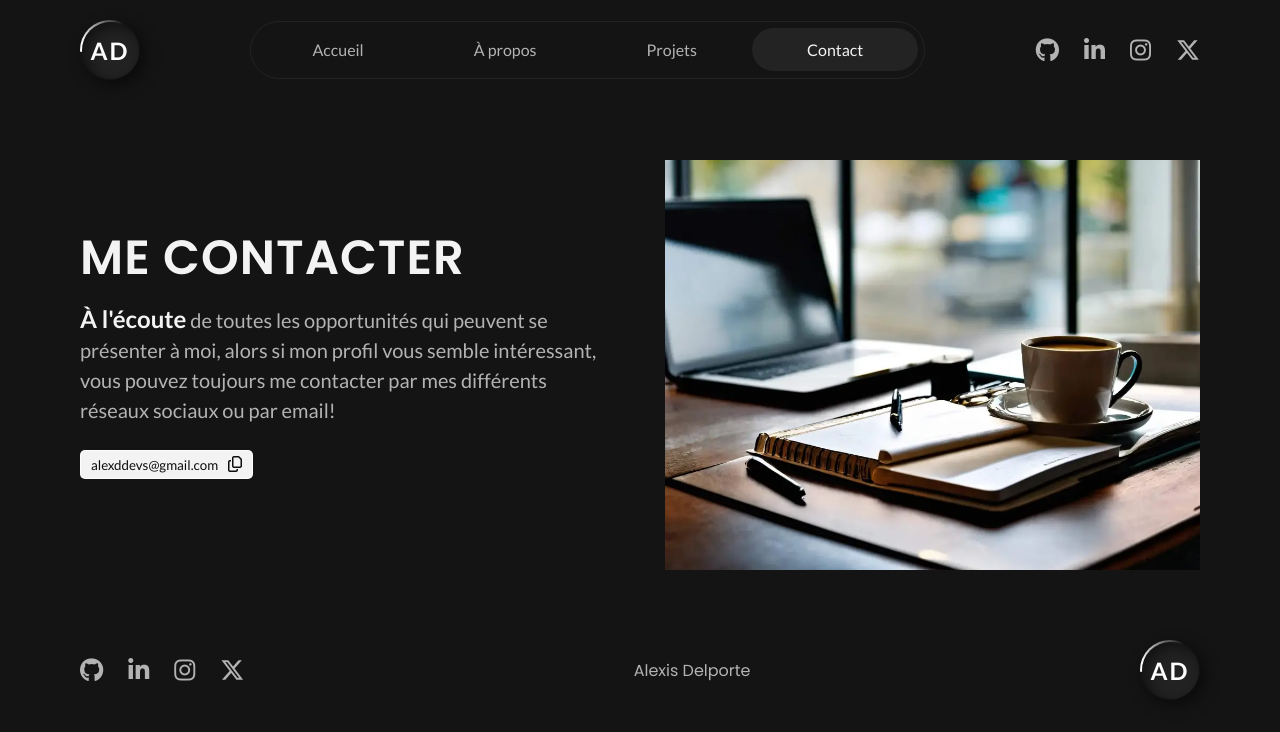
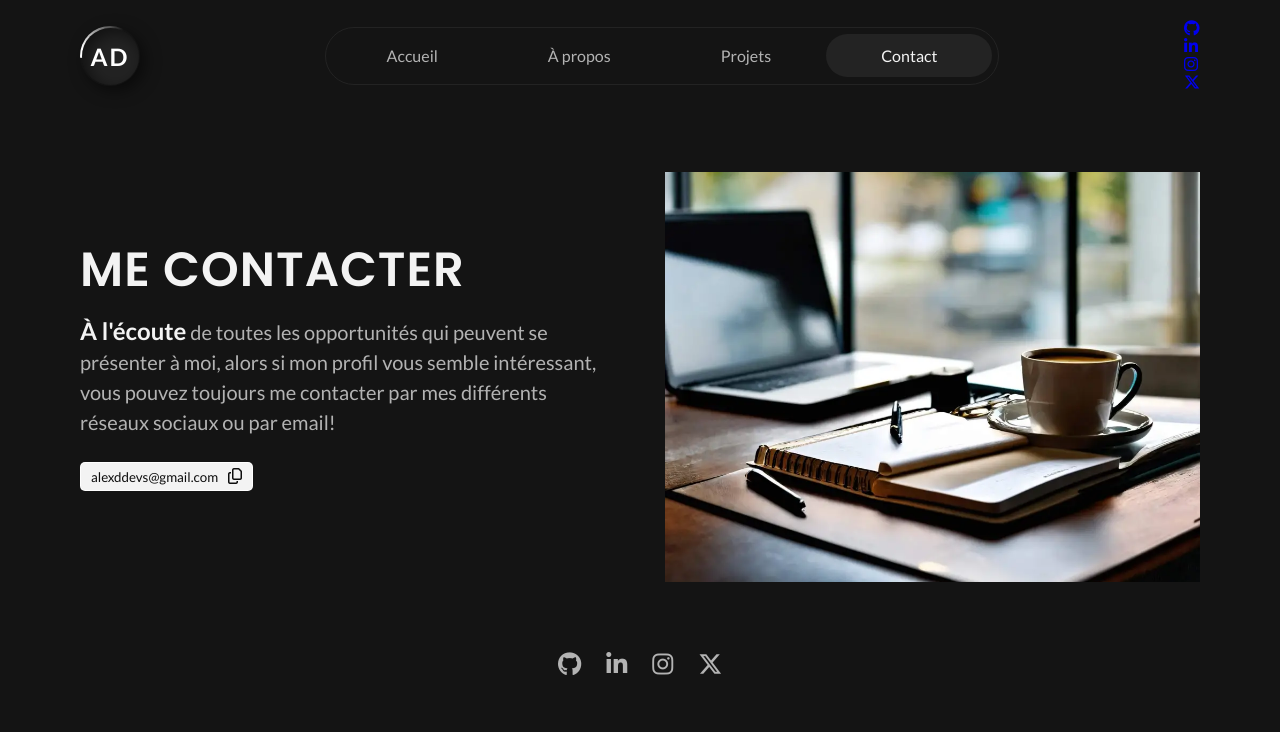
Before and after one commit to AlexDDevv/Portfolio-v3, a React (Vite) app: page /contact in a window 1280 px wide. Shown: the top 732 px of the page. Built offline with nearby package versions, Linux system fonts and the light colour scheme.

Commit message:
Remove link and logo in Footer and regroup scss files

```diff
--- a/src/assets/sass/components/footer/_footer.scss
+++ b/src/assets/sass/components/footer/_footer.scss
@@ -1,15 +1,19 @@
 .footer {
-    @include between;
-    gap: 25px;
+    @include center;
 
-    .link-portfolio {
-        color: $grayColor;
-        font-family: $titleFont;
-        transition: color 0.2s ease-in-out, transform 0.2s ease-in-out;
+    .social-list {
+        @include center;
+        gap: 25px;
 
-        &:hover {
-            color: white;
-            transform: scale(1.1);
+        .fa-brands {
+            color: $grayColor;
+            font-size: 24px;
+            transition: color 0.2s ease-in-out, transform 0.2s ease-in-out;
+
+            &:hover {
+                color: $white;
+                transform: scale(1.2);
+            }
         }
     }
 }
--- a/src/assets/sass/components/socialLink/_socialLink.scss
+++ /dev/null
@@ -1,15 +0,0 @@
-.social-list {
-    @include center;
-    gap: 25px;
-
-    .fa-brands {
-        color: $grayColor;
-        font-size: 24px;
-        transition: color 0.2s ease-in-out, transform 0.2s ease-in-out;
-
-        &:hover {
-            color: $white;
-            transform: scale(1.2);
-        }
-    }
-}
--- a/src/assets/sass/index.scss
+++ b/src/assets/sass/index.scss
@@ -2,7 +2,6 @@
 @import "./components/header/header";
 @import "./components/logo/logo";
 @import "./components/header/navBar";
-@import "./components/socialLink/socialLink";
 @import "./components/Bento/main";
 @import "./components/Bento/bentoText";
 @import "./components/Bento/bentoApp";
--- a/src/components/footer/Footer.jsx
+++ b/src/components/footer/Footer.jsx
@@ -15,10 +15,6 @@ export default function Footer() {
                     />
                 ))}
             </ul>
-            <a href="https://alexis-delporte.com/" target='_blank' title='Mon portfolio' className='link-portfolio'>
-                Alexis Delporte
-            </a>
-            <div className='logo'></div>
         </footer>
     )
 }
```
